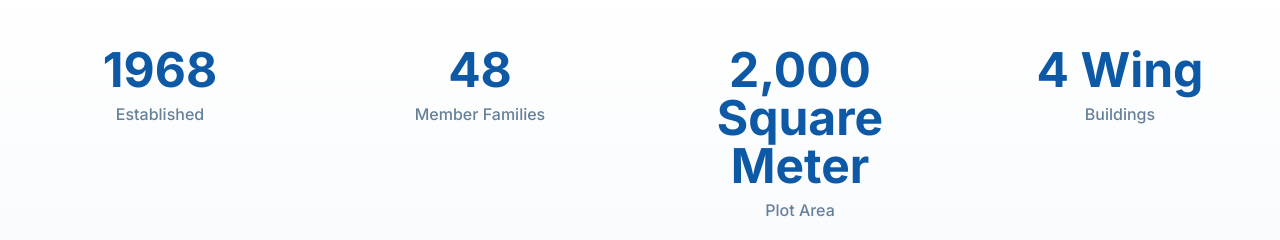
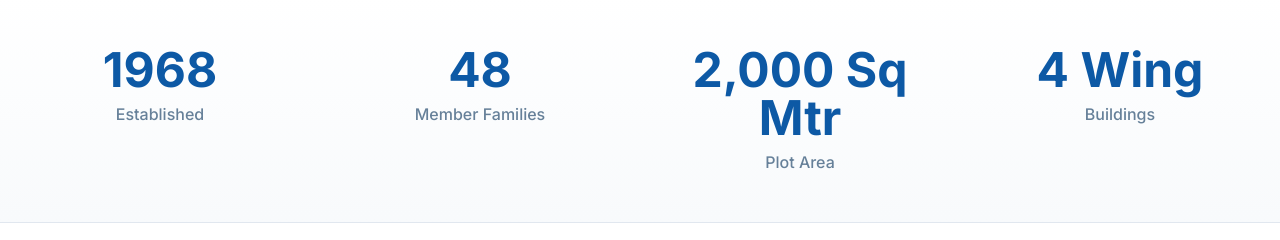
Before and after one commit to Aarya0901/indralok-connect, a React (Vite) app: page / in a window 1280 px wide. Shown: the part 703-943 px from the top of the page. Built offline with nearby package versions, Linux system fonts and the light colour scheme; the HTML template or start-up script is replaced by a standard one.

Commit message:
Update plot area abbreviation
Update plot area value from "2,000 Square Meter" to "2,000 Sq Mtr" in Home.tsx.

```diff
--- a/src/pages/Home.tsx
+++ b/src/pages/Home.tsx
@@ -32,7 +32,7 @@ const Home = () => {
   const stats = [
     { label: "Established", value: "1968" },
     { label: "Member Families", value: "48" },
-    { label: "Plot Area", value: "2,000 Square Meter" },
+    { label: "Plot Area", value: "2,000 Sq Mtr" },
     { label: "Buildings", value: "4 Wing" },
   ];
 
```
